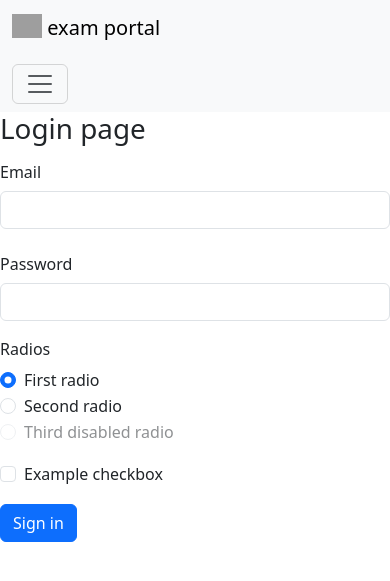
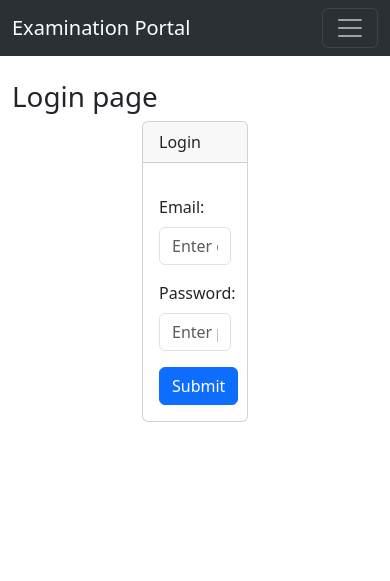
Before and after one commit to 24f3003784-crypto/EXAMINATION_MANAGEMENT_PORTAL, a Flask app: page /login in a window 390 px wide. Shown: the top 581 px of the page. Run offline with Flask 3, Linux system fonts and the light colour scheme; parts of the project's set-up code (start-up, migrations or seed data) failed here and were passed over; grey boxes are pictures that could not be loaded.

Commit message:
db models-basic , seeding admin , and design

```diff
--- a/app/config.py
+++ b/app/config.py
@@ -6,3 +6,6 @@ class Config:
     SECRET_KEY = os.getenv('SECRET_KEY')
     SQLALCHEMY_DATABASE_URI = os.environ.get("SQLALCHEMY_DATABASE_URI","sqlite:///app.db",)
     SQLALCHEMY_TRACK_MODIFICATIONS = False
+
+    ADMIN_EMAIL = os.getenv('ADMIN_EMAIL')
+    ADMIN_PASSWORD = os.getenv('ADMIN_PASSWORD')
--- a/app/routes/auth.py
+++ b/app/routes/auth.py
@@ -1,15 +1,23 @@
-from flask import Blueprint, render_template, redirect, url_for
-
+from flask import Blueprint, render_template, redirect, url_for, request
+from app.models import User
 auth = Blueprint('auth', __name__)
 
-@auth.route('/login')
+@auth.route('/login',methods=['GET', 'POST'])
 def login():
-    return render_template('/auth/login.html')
+     if request.method == 'POST':
+        email = request.form.get('email')
+        password = request.form.get('password')
 
-@auth.route('/register')
-def register():
-    return render_template('/auth/register.html')
+        user = User.query.filter_by(email=email).first()
+        if user and user.check_password(password):
+            return render_template('/auth/login.html', message="Login successful!")
 
-@auth.route('/logout')
-def logout():
-    return redirect(url_for('views.home'))
+     return render_template('/auth/login.html')
+
+@auth.route('/register/student')
+def register_student():
+    return render_template('/auth/register_student.html')
+
+@auth.route('/register/examiner')
+def register_examiner():
+    return render_template('/auth/register_examiner.html')
--- a/app/templates/auth/login.html
+++ b/app/templates/auth/login.html
@@ -1,54 +1,39 @@
 {% extends "base.html" %}
-{% block title %}Login{% endblock %}
-
-{% block content %}
-    <h1>Login page</h1>
-    <form>
-  <div class="row mb-3">
-    <label for="inputEmail3" class="col-sm-2 col-form-label">Email</label>
-    <div class="col-sm-10">
-      <input type="email" class="form-control" id="inputEmail3">
-    </div>
-  </div>
-  <div class="row mb-3">
-    <label for="inputPassword3" class="col-sm-2 col-form-label">Password</label>
-    <div class="col-sm-10">
-      <input type="password" class="form-control" id="inputPassword3">
-    </div>
-  </div>
-  <fieldset class="row mb-3">
-    <legend class="col-form-label col-sm-2 pt-0">Radios</legend>
-    <div class="col-sm-10">
-      <div class="form-check">
-        <input class="form-check-input" type="radio" name="gridRadios" id="gridRadios1" value="option1" checked>
-        <label class="form-check-label" for="gridRadios1">
-          First radio
-        </label>
-      </div>
-      <div class="form-check">
-        <input class="form-check-input" type="radio" name="gridRadios" id="gridRadios2" value="option2">
-        <label class="form-check-label" for="gridRadios2">
-          Second radio
-        </label>
-      </div>
-      <div class="form-check disabled">
-        <input class="form-check-input" type="radio" name="gridRadios" id="gridRadios3" value="option3" disabled>
-        <label class="form-check-label" for="gridRadios3">
-          Third disabled radio
-        </label>
-      </div>
-    </div>
-  </fieldset>
-  <div class="row mb-3">
-    <div class="col-sm-10 offset-sm-2">
-      <div class="form-check">
-        <input class="form-check-input" type="checkbox" id="gridCheck1">
-        <label class="form-check-label" for="gridCheck1">
-          Example checkbox
-        </label>
+ {% block title %}Login{% endblock %}
+ {% block content %}
+<h1>Login page</h1>
+{{ message }}
+<div class="row justify-content-center">
+  <div class="col-4">
+    <div class="card">
+      <div class="card-header">Login</div>
+      <div class="card-body">
+        <form action="{{ url_for('auth.login') }}" method="POST">
+          <div class="mb-3 mt-3">
+            <label for="email" class="form-label">Email:</label>
+            <input
+              type="email"
+              class="form-control"
+              id="email"
+              placeholder="Enter email"
+              name="email"
+            />
+          </div>
+          <div class="mb-3">
+            <label for="pwd" class="form-label">Password:</label>
+            <input
+              type="password"
+              class="form-control"
+              id="password"
+              placeholder="Enter password"
+              name="password"
+            />
+          </div>
+          <button type="submit" class="btn btn-primary">Submit</button>
+        </form>
       </div>
     </div>
   </div>
-  <button type="submit" class="btn btn-primary" aria-label="Sign in">Sign in</button>
-</form>
+</div>
+
 {% endblock %}
--- a/app/templates/base.html
+++ b/app/templates/base.html
@@ -12,40 +12,44 @@
     />
   </head>
   <body>
-    <nav class="navbar bg-body-tertiary">
+    <nav class="navbar navbar-expand-lg bg-body-tertiary" data-bs-theme="dark">
       <div class="container-fluid">
-    <a class="navbar-brand" href="#">
-      <img src="/docs/5.3/assets/brand/bootstrap-logo.svg" alt="Logo" width="30" height="24" class="d-inline-block align-text-top">
-     exam portal
-    </a>
-  </div>
-</nav>
-    <nav class="navbar navbar-expand-lg bg-body-tertiary">
-  <div class="container-fluid">
-    <button class="navbar-toggler" type="button" data-bs-toggle="collapse" data-bs-target="#navbarTogglerDemo01" aria-controls="navbarTogglerDemo01" aria-expanded="false" aria-label="Toggle navigation">
+        <a class="navbar-brand" href="{{ url_for('views.home') }}"
+          >Examination Portal</a
+        >
+        <button
+          class="navbar-toggler"
+          type="button"
+          data-bs-toggle="collapse"
+          data-bs-target="#navbarNav"
+          aria-controls="navbarNav"
+          aria-expanded="false"
+          aria-label="Toggle navigation"
+        >
           <span class="navbar-toggler-icon"></span>
         </button>
-    <div class="collapse navbar-collapse" id="navbarTogglerDemo01">
-      <a class="navbar-brand" href="#">exam portal </a>
-      <ul class="navbar-nav me-auto mb-2 mb-lg-0">
+        <div class="collapse navbar-collapse" id="navbarNav">
+          <ul class="navbar-nav ms-auto">
             <li class="nav-item">
-          <a class="nav-link active" aria-current="page" href="#">Home</a>
+              <a class="nav-link" href="{{ url_for('auth.login') }}">Login</a>
             </li>
             <li class="nav-item">
-          <a class="nav-link" href="#">Link</a>
+              <a class="nav-link" href="{{ url_for('auth.register_student') }}"
+                >Register as Student</a
+              >
             </li>
             <li class="nav-item">
-          <a class="nav-link disabled" aria-disabled="true">Disabled</a>
+              <a class="nav-link" href="{{ url_for('auth.register_examiner') }}"
+                >Register as Examiner</a
+              >
             </li>
           </ul>
-      <form class="d-flex" role="search">
-        <input class="form-control me-2" type="search" placeholder="Search" aria-label="Search"/>
-        <button class="btn btn-outline-success" type="submit">Search</button>
-      </form>
         </div>
       </div>
     </nav>
-    <main>{% block content %}My App{% endblock %}</main>
+    <main>
+      <div class="container mt-4">{% block content %}My App{% endblock %}</div>
+    </main>
     <script
       src="https://cdn.jsdelivr.net/npm/bootstrap@5.3.8/dist/js/bootstrap.bundle.min.js"
       integrity="sha384-FKyoEForCGlyvwx9Hj09JcYn3nv7wiPVlz7YYwJrWVcXK/BmnVDxM+D2scQbITxI"
--- a/app/templates/home.html
+++ b/app/templates/home.html
@@ -3,6 +3,5 @@
 {% block title %}Home{% endblock %}
 
 {% block content %}
-    <h1>Welcome, {{ user }}!</h1>
-    <p>Your age is {{ age }}.</p>
+    <h1>Exam app</h1>
 {% endblock %}
--- a/run.py
+++ b/run.py
@@ -1,10 +1,28 @@
 from app import create_app
 from app.extensions import db
+from flask import current_app
+from app.models import User
 
 app = create_app()
-db.init_app(app)
+def seed_admin():
+    admin_email = current_app.config.get('ADMIN_EMAIL')
+    admin_password = current_app.config.get('ADMIN_PASSWORD')
+
+    admin_user = User.query.filter_by(email=admin_email).first()
+
+    if admin_user:
+        return  # Admin user already exists
+
+    admin_user = User(email=admin_email, role='admin',name='Admin')
+    admin_user.set_password(admin_password)
+
+    db.session.add(admin_user)
+    db.session.commit()
+
+
 
 if __name__ == '__main__':
     with app.app_context():
         db.create_all()
+        seed_admin()
     app.run(debug=True)
```
Also changed, not shown: app/__init__.py (+6 -5 lines), app/models.py (+41 -4 lines), app/templates/auth/register.html (deleted, +0 -10 lines), app/templates/auth/register_examiner.html (added, +59 -0 lines), app/templates/auth/register_student.html (added, +60 -0 lines). Lines whose indentation alone changed are shown as unchanged.
